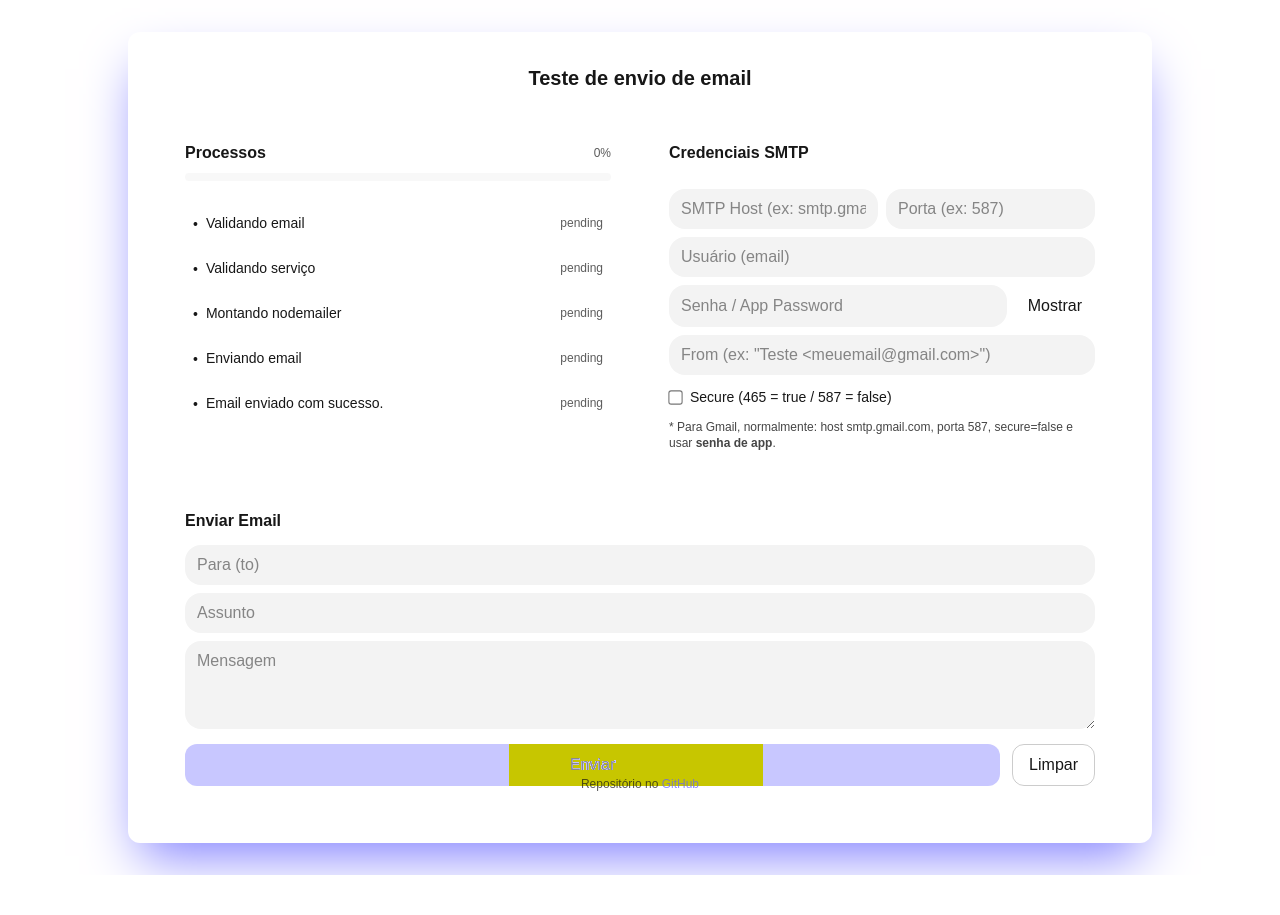
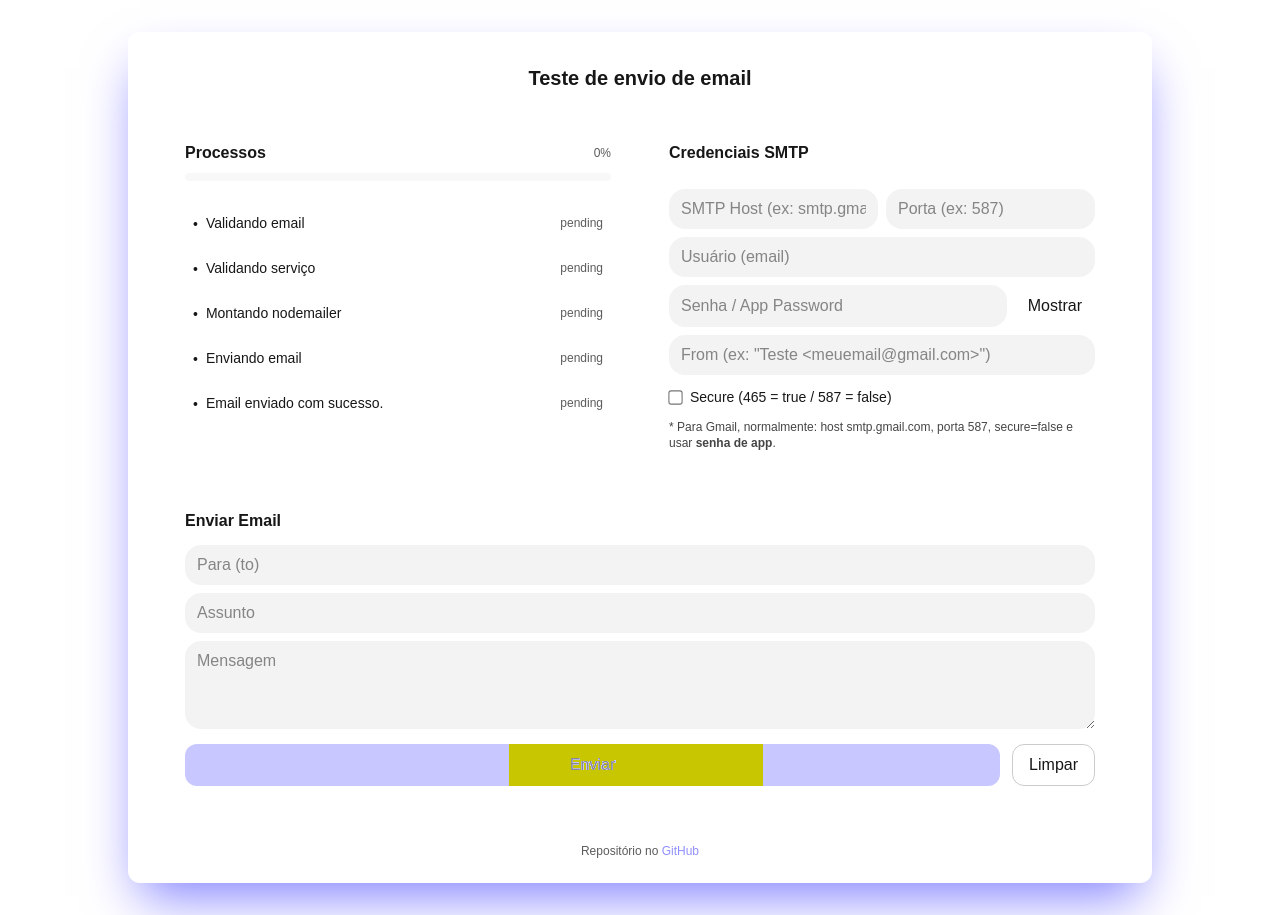
Before and after one commit to fllaviacorreia/email-tester, a Next.js app: page / in a window 1280 px wide. Before the commit the page ends 875 px from the top, so only its background shows below. Built offline with nearby package versions, Linux system fonts and the light colour scheme.

Commit message:
fix url repository

```diff
--- a/app/layout.tsx
+++ b/app/layout.tsx
@@ -28,8 +28,7 @@ export default function RootLayout({
         className={`${geistSans.variable} ${geistMono.variable} antialiased`}
       >
         {children}
-        <small className="absolute bottom-2 text-xs opacity-70">Repositório no <a className="text-indigo-500" href="https://github.com/fllaviacorreia/email-tester" target="_blank" rel="noopener noreferrer">GitHub</a></small>
-      </body>
+       </body>
     </html>
   );
 }
--- a/app/page.tsx
+++ b/app/page.tsx
@@ -431,6 +431,9 @@ export default function Home() {
 
         <p className="my-4">{status}</p>
       </section>
+
+       <small className="text-xs opacity-70">Repositório no <a className="text-indigo-500" href="https://github.com/fllaviacorreia/email-tester" target="_blank" rel="noopener noreferrer">GitHub</a></small>
+
     </main>
   );
 }
```
